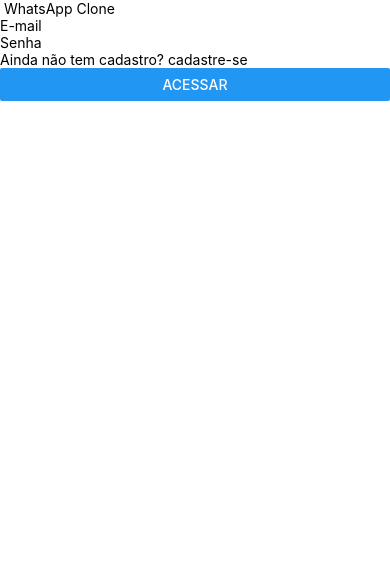
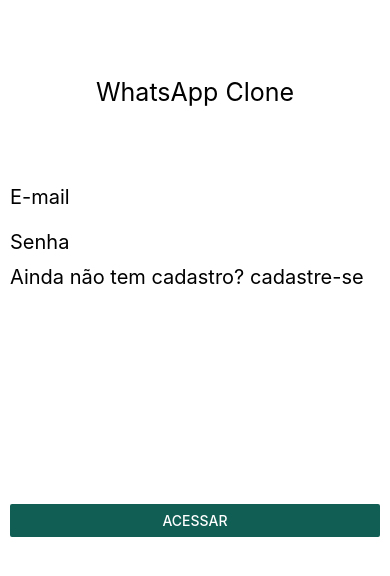
Before and after one commit to gabriel-silva/WhatsappClone, a React Native app: screen / in a window 390 px wide. Shown: the top 576 px of the page. Built offline with nearby package versions, Linux system fonts and the light colour scheme.

Commit message:
estilizando tela de login

```diff
--- a/src/components/FormLogin.js
+++ b/src/components/FormLogin.js
@@ -3,25 +3,27 @@
     View,
     Text,
     TextInput,
-    Button
+    Button,
+    StyleSheet
 } from 'react-native';
 
 export default props => (
-    <View>
+    <View style={styles.view}>
 
-        <View>
-            <Text> WhatsApp Clone </Text>
+        <View style={styles.viewTopo}>
+            <Text style={styles.txtWhatsapp}> WhatsApp Clone </Text>
         </View>
 
-        <View>
-            <TextInput placeholder='E-mail' />
-            <TextInput placeholder='Senha' />
-            <Text>Ainda não tem cadastro? cadastre-se</Text>
+        <View style={styles.viewLogin}>
+            <TextInput style={styles.txtLogin} placeholder='E-mail' />
+            <TextInput style={styles.txtLogin} placeholder='Senha' />
+            <Text style={styles.txtCadastro}>Ainda não tem cadastro? cadastre-se</Text>
         </View>
 
-        <View>
+        <View style={styles.viewAcessar}>
             <Button
                 title='Acessar'
+                color='#115E54'
                 onPress={() => false}
             />
         </View>
@@ -29,3 +31,31 @@
     </View>
 
 );
+
+const styles = StyleSheet.create({
+    view: {
+        flex: 1,
+        padding: 10
+    },
+    viewTopo: {
+        flex: 1,
+        justifyContent: 'center',
+        alignItems: 'center'
+    },
+    viewLogin: {
+        flex: 2
+    },
+    viewAcessar: {
+        flex: 2
+    },
+    txtWhatsapp: {
+        fontSize: 25,
+    },
+    txtLogin: {
+        fontSize: 20,
+        height: 45
+    },
+    txtCadastro: {
+        fontSize: 20
+    }
+});
```
